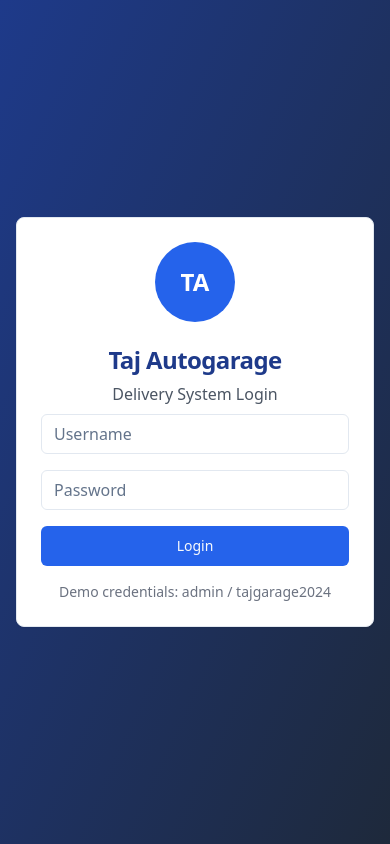
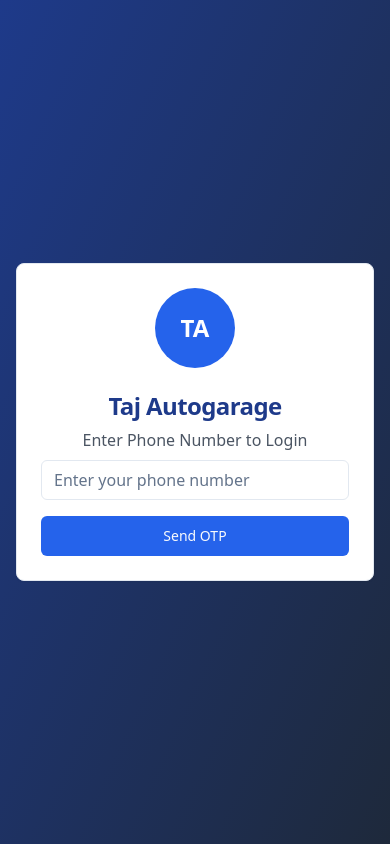
Before and after one commit to Fardeen-hub/taj-autogarage-delivery-vault, a React (Vite) app: page /login in a window 390 px wide. Built offline with nearby package versions, Linux system fonts and the light colour scheme.

Commit message:
Refactor: Implement OTP login
Replaced username/password login with OTP-based authentication.  Users now enter their mobile number to receive an OTP for login.

```diff
--- a/src/components/AdminLogin.tsx
+++ b/src/components/AdminLogin.tsx
@@ -5,18 +5,56 @@ import { useNavigate } from 'react-router-dom';
 import { Button } from '@/components/ui/button';
 import { Input } from '@/components/ui/input';
 import { Card, CardContent, CardHeader, CardTitle } from '@/components/ui/card';
+import { InputOTP, InputOTPGroup, InputOTPSlot } from '@/components/ui/input-otp';
 import { toast } from '@/hooks/use-toast';
 
 const AdminLogin = () => {
-  const [username, setUsername] = useState('');
-  const [password, setPassword] = useState('');
-  const { login } = useAuth();
+  const [phoneNumber, setPhoneNumber] = useState('');
+  const [otp, setOtp] = useState('');
+  const [otpSent, setOtpSent] = useState(false);
+  const { sendOTP, verifyOTP } = useAuth();
   const navigate = useNavigate();
 
-  const handleSubmit = async (e: React.FormEvent) => {
+  const handleSendOTP = async (e: React.FormEvent) => {
     e.preventDefault();
 
-    if (login(username, password)) {
+    if (phoneNumber.length < 10) {
+      toast({
+        title: "Invalid Phone Number",
+        description: "Please enter a valid phone number",
+        variant: "destructive",
+      });
+      return;
+    }
+
+    if (sendOTP(phoneNumber)) {
+      setOtpSent(true);
+      toast({
+        title: "OTP Sent",
+        description: "Please check your phone for the OTP",
+      });
+    } else {
+      toast({
+        title: "Error",
+        description: "Failed to send OTP. Please try again.",
+        variant: "destructive",
+      });
+    }
+  };
+
+  const handleVerifyOTP = async (e: React.FormEvent) => {
+    e.preventDefault();
+
+    if (otp.length !== 6) {
+      toast({
+        title: "Invalid OTP",
+        description: "Please enter a 6-digit OTP",
+        variant: "destructive",
+      });
+      return;
+    }
+
+    if (verifyOTP(phoneNumber, otp)) {
       toast({
         title: "Login Successful",
         description: "Welcome to Taj Autogarage System",
@@ -25,8 +63,17 @@ const AdminLogin = () => {
     } else {
       toast({
         title: "Login Failed",
-        description: "Invalid credentials. Please try again.",
+        description: "Invalid OTP. Please try again.",
         variant: "destructive",
+      });
+    }
+  };
+
+  const handleResendOTP = () => {
+    if (sendOTP(phoneNumber)) {
+      toast({
+        title: "OTP Resent",
+        description: "New OTP has been sent to your phone",
       });
     }
   };
@@ -39,37 +86,74 @@ const AdminLogin = () => {
             <span className="text-white font-bold text-2xl">TA</span>
           </div>
           <CardTitle className="text-2xl font-bold text-blue-900">Taj Autogarage</CardTitle>
-          <p className="text-gray-600">Delivery System Login</p>
+          <p className="text-gray-600">
+            {otpSent ? 'Enter OTP to Login' : 'Enter Phone Number to Login'}
+          </p>
         </CardHeader>
         <CardContent>
-          <form onSubmit={handleSubmit} className="space-y-4">
+          {!otpSent ? (
+            <form onSubmit={handleSendOTP} className="space-y-4">
               <div>
                 <Input
-                type="text"
-                placeholder="Username"
-                value={username}
-                onChange={(e) => setUsername(e.target.value)}
+                  type="tel"
+                  placeholder="Enter your phone number"
+                  value={phoneNumber}
+                  onChange={(e) => setPhoneNumber(e.target.value)}
                   required
                   className="w-full"
-              />
-            </div>
-            <div>
-              <Input
-                type="password"
-                placeholder="Password"
-                value={password}
-                onChange={(e) => setPassword(e.target.value)}
-                required
-                className="w-full"
+                  maxLength={10}
                 />
               </div>
               <Button type="submit" className="w-full bg-blue-600 hover:bg-blue-700">
-              Login
+                Send OTP
               </Button>
             </form>
-          <div className="mt-4 text-sm text-gray-500 text-center">
-            Demo credentials: admin / tajgarage2024
+          ) : (
+            <form onSubmit={handleVerifyOTP} className="space-y-4">
+              <div className="text-center">
+                <p className="text-sm text-gray-600 mb-4">
+                  OTP sent to: {phoneNumber}
+                </p>
+                <div className="flex justify-center">
+                  <InputOTP
+                    maxLength={6}
+                    value={otp}
+                    onChange={(value) => setOtp(value)}
+                  >
+                    <InputOTPGroup>
+                      <InputOTPSlot index={0} />
+                      <InputOTPSlot index={1} />
+                      <InputOTPSlot index={2} />
+                      <InputOTPSlot index={3} />
+                      <InputOTPSlot index={4} />
+                      <InputOTPSlot index={5} />
+                    </InputOTPGroup>
+                  </InputOTP>
                 </div>
+              </div>
+              <Button type="submit" className="w-full bg-blue-600 hover:bg-blue-700">
+                Verify OTP
+              </Button>
+              <div className="flex justify-between text-sm">
+                <Button
+                  type="button"
+                  variant="ghost"
+                  onClick={() => setOtpSent(false)}
+                  className="text-blue-600"
+                >
+                  Change Number
+                </Button>
+                <Button
+                  type="button"
+                  variant="ghost"
+                  onClick={handleResendOTP}
+                  className="text-blue-600"
+                >
+                  Resend OTP
+                </Button>
+              </div>
+            </form>
+          )}
         </CardContent>
       </Card>
     </div>
--- a/src/contexts/AuthContext.tsx
+++ b/src/contexts/AuthContext.tsx
@@ -3,7 +3,8 @@ import React, { createContext, useContext, useState, useEffect } from 'react';
 
 interface AuthContextType {
   isAuthenticated: boolean;
-  login: (username: string, password: string) => boolean;
+  sendOTP: (phoneNumber: string) => boolean;
+  verifyOTP: (phoneNumber: string, otp: string) => boolean;
   logout: () => void;
 }
 
@@ -19,6 +20,8 @@ export const useAuth = () => {
 
 export const AuthProvider = ({ children }: { children: React.ReactNode }) => {
   const [isAuthenticated, setIsAuthenticated] = useState(false);
+  const [generatedOTP, setGeneratedOTP] = useState<string>('');
+  const [otpPhoneNumber, setOtpPhoneNumber] = useState<string>('');
 
   useEffect(() => {
     const authStatus = localStorage.getItem('tajAutogarageAuth');
@@ -27,11 +30,26 @@ export const AuthProvider = ({ children }: { children: React.ReactNode }) => {
     }
   }, []);
 
-  const login = (username: string, password: string) => {
-    // Simple authentication - in real app, this would be server-side
-    if (username === 'admin' && password === 'tajgarage2024') {
+  const sendOTP = (phoneNumber: string) => {
+    // Generate a 6-digit OTP
+    const otp = Math.floor(100000 + Math.random() * 900000).toString();
+    setGeneratedOTP(otp);
+    setOtpPhoneNumber(phoneNumber);
+
+    // In a real app, you would send this OTP via SMS
+    console.log(`OTP for ${phoneNumber}: ${otp}`);
+    alert(`Your OTP is: ${otp} (In production, this would be sent via SMS)`);
+
+    return true;
+  };
+
+  const verifyOTP = (phoneNumber: string, otp: string) => {
+    if (phoneNumber === otpPhoneNumber && otp === generatedOTP) {
       setIsAuthenticated(true);
       localStorage.setItem('tajAutogarageAuth', 'true');
+      // Clear OTP data after successful verification
+      setGeneratedOTP('');
+      setOtpPhoneNumber('');
       return true;
     }
     return false;
@@ -40,10 +58,12 @@ export const AuthProvider = ({ children }: { children: React.ReactNode }) => {
   const logout = () => {
     setIsAuthenticated(false);
     localStorage.removeItem('tajAutogarageAuth');
+    setGeneratedOTP('');
+    setOtpPhoneNumber('');
   };
 
   return (
-    <AuthContext.Provider value={{ isAuthenticated, login, logout }}>
+    <AuthContext.Provider value={{ isAuthenticated, sendOTP, verifyOTP, logout }}>
       {children}
     </AuthContext.Provider>
   );
```
Lines whose indentation alone changed are shown as unchanged.
